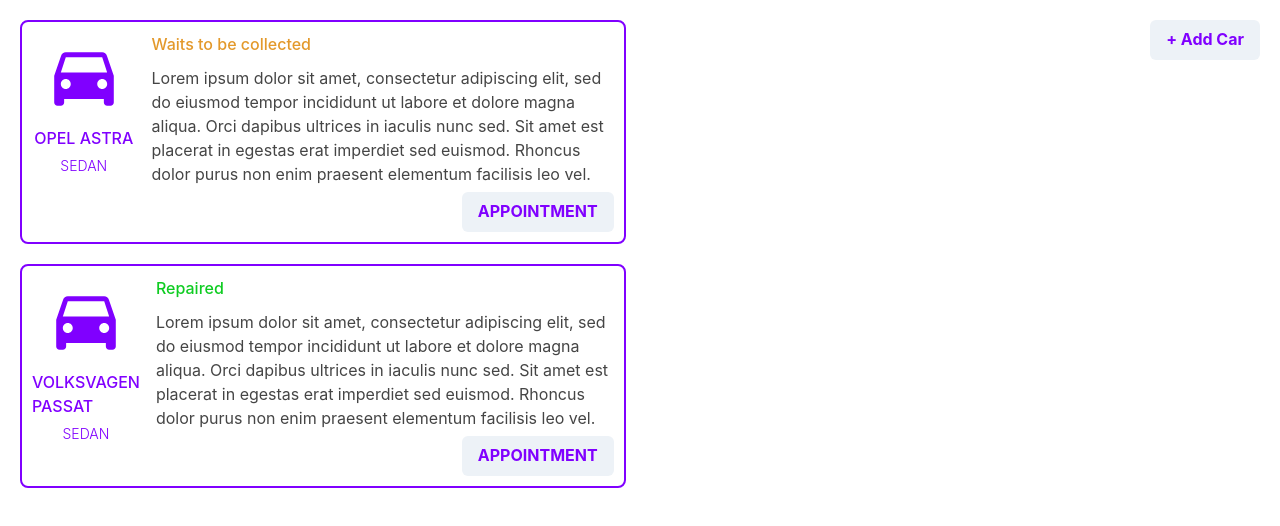
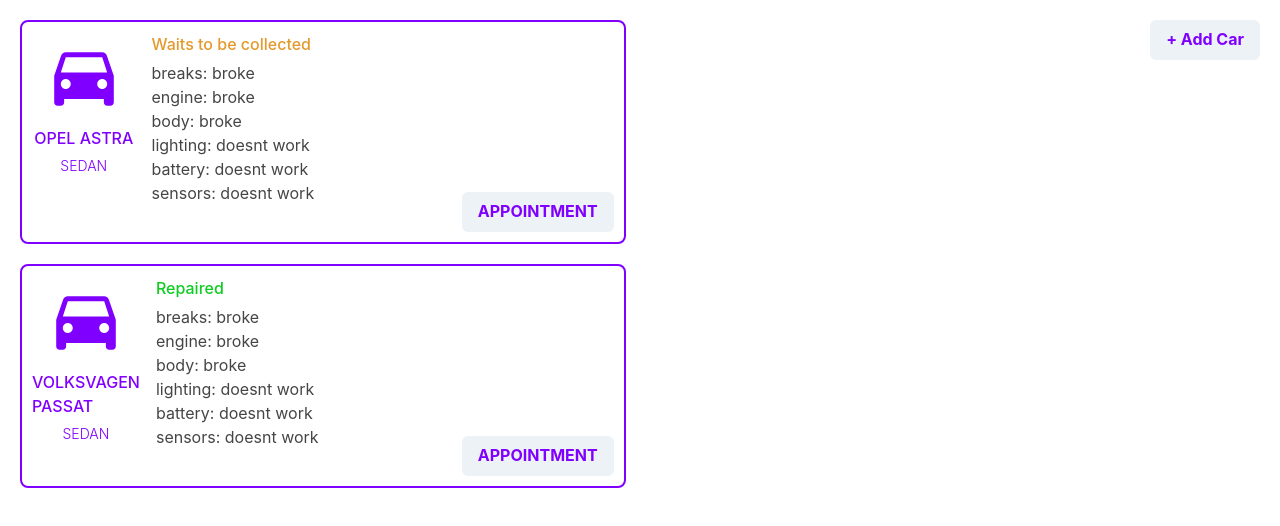
Before and after one commit to b-chmiel/SE-project, a React (Create React App) app in the folder ClientApp/: page /cars in a window 1280 px wide. Shown: the top 526 px of the page. Built offline with nearby package versions, Linux system fonts and the light colour scheme.

Commit message:
change desc to paramters

```diff
--- a/ClientApp/src/components/CarCard/AddCar.tsx
+++ b/ClientApp/src/components/CarCard/AddCar.tsx
@@ -1,4 +1,4 @@
-import { Button, useDisclosure, Modal, ModalOverlay, FormControl, FormLabel, Input, ModalBody, ModalCloseButton, ModalContent, ModalFooter, ModalHeader, Textarea, Select } from "@chakra-ui/react";
+import { Button, useDisclosure, Modal, ModalOverlay, FormControl, FormLabel, Input, ModalBody, ModalCloseButton, ModalContent, ModalFooter, ModalHeader, Select } from "@chakra-ui/react";
 
 import React, { RefObject } from "react";
 
@@ -11,7 +11,6 @@
 
     const [model, setModel] = React.useState("");
     const [type, setType] = React.useState("");
-    const [description, setDescription] = React.useState("");
 
     function onChangeModel(e : React.FormEvent<HTMLInputElement>){
         setModel(e.currentTarget.value)
@@ -22,11 +21,7 @@
         setType(e.currentTarget.value)
     }
 
-    function onChangeDescription(e : React.ChangeEvent<HTMLTextAreaElement>){
-        if(e.currentTarget.value.length<=300){
-            setDescription(e.currentTarget.value)
-        }
-    }
+
 
 
     return (
@@ -59,11 +54,6 @@
                 <option value="Compact">Compact</option>
               </Select>
               </FormControl>
-
-              <FormControl mt={4}>
-                <FormLabel>Description max. 300 letters</FormLabel>
-                    <Textarea value={description} onChange={onChangeDescription} placeholder="description" />
-              </FormControl>
             </ModalBody>
 
             <ModalFooter>
--- a/ClientApp/src/components/CarCard/CarCard.tsx
+++ b/ClientApp/src/components/CarCard/CarCard.tsx
@@ -3,12 +3,13 @@
 import React from "react";
 import car from "./resources/car.svg";
 import { useHistory } from "react-router-dom";
+import type {DiagnosticProfileType} from '../DiagnosticProfile/DiagnosticProfileType'
 
 type CardProps = {
     state: number,
     model: string,
     type: string,
-    desc: string
+    diagnostics: DiagnosticProfileType
 }
 
 function getCardState(state: number){
@@ -35,7 +36,7 @@
     }
 }
 
-const CarCard: React.FC<CardProps> = ({ state, model, type, desc}) => {
+const CarCard: React.FC<CardProps> = ({ state, model, type, diagnostics}) => {
     let history = useHistory();
     function makeAppointment(carid: number) {
         history.push("/appointment?car_id=" + carid); //CHANGE to appropiate car id
@@ -66,9 +67,25 @@
             <GridItem colSpan={4} rowSpan={4}>
                 {getCardState(state)}
                 <Box color="darkgray"
-                    paddingTop="10px">
-                    {desc}
+                    paddingTop="5px">
+                    breaks: {diagnostics.breaks}
                 </Box>
+                <Box color="darkgray">
+                    engine: {diagnostics.engine}
+                </Box>
+                <Box color="darkgray">
+                    body: {diagnostics.body}
+                </Box>
+                <Box color="darkgray">
+                lighting: {diagnostics.lighting}
+                </Box>
+                <Box color="darkgray">
+                battery: {diagnostics.battery}
+                </Box>
+                <Box color="darkgray">
+                    sensors: {diagnostics.sensors}
+                </Box>
+
 
             </GridItem>
             <GridItem colSpan={4} rowSpan={1}>
--- /dev/null
+++ b/ClientApp/src/components/DiagnosticProfile/DiagnosticProfileType.tsx
@@ -0,0 +1,8 @@
+export type DiagnosticProfileType = {
+    engine: string,
+    body: string,
+    battery: string,
+    lighting: string,
+    breaks: string,
+    sensors: string
+}
--- a/ClientApp/src/views/Client/Cars.tsx
+++ b/ClientApp/src/views/Client/Cars.tsx
@@ -11,18 +11,17 @@
     return <Box>
         <AddCarButton></AddCarButton>
         <CarCard
+            diagnostics={{engine: "broke ", body: "broke ", breaks: "broke", battery: "doesnt work", lighting: "doesnt work", sensors: "doesnt work"}}
             state={2}
             model="OPEL ASTRA"
             type="SEDAN"
-            desc="Lorem ipsum dolor sit amet, consectetur adipiscing elit, sed do eiusmod tempor incididunt ut labore et dolore magna aliqua. Orci dapibus ultrices in iaculis nunc sed. Sit amet est placerat in egestas erat imperdiet sed euismod. Rhoncus dolor purus non enim praesent elementum facilisis leo vel."
         ></CarCard>
         <CarCard
+            diagnostics={{engine: "broke ", body: "broke ", breaks: "broke", battery: "doesnt work", lighting: "doesnt work", sensors: "doesnt work"}}
             state={1}
             model="VOLKSVAGEN PASSAT"
             type="SEDAN"
-            desc="Lorem ipsum dolor sit amet, consectetur adipiscing elit, sed do eiusmod tempor incididunt ut labore et dolore magna aliqua. Orci dapibus ultrices in iaculis nunc sed. Sit amet est placerat in egestas erat imperdiet sed euismod. Rhoncus dolor purus non enim praesent elementum facilisis leo vel."
         ></CarCard>
     </Box>
 }
-
 export default Cars
```
Also changed, not shown: 2 other files (tests, documents, lock files or other folders).
